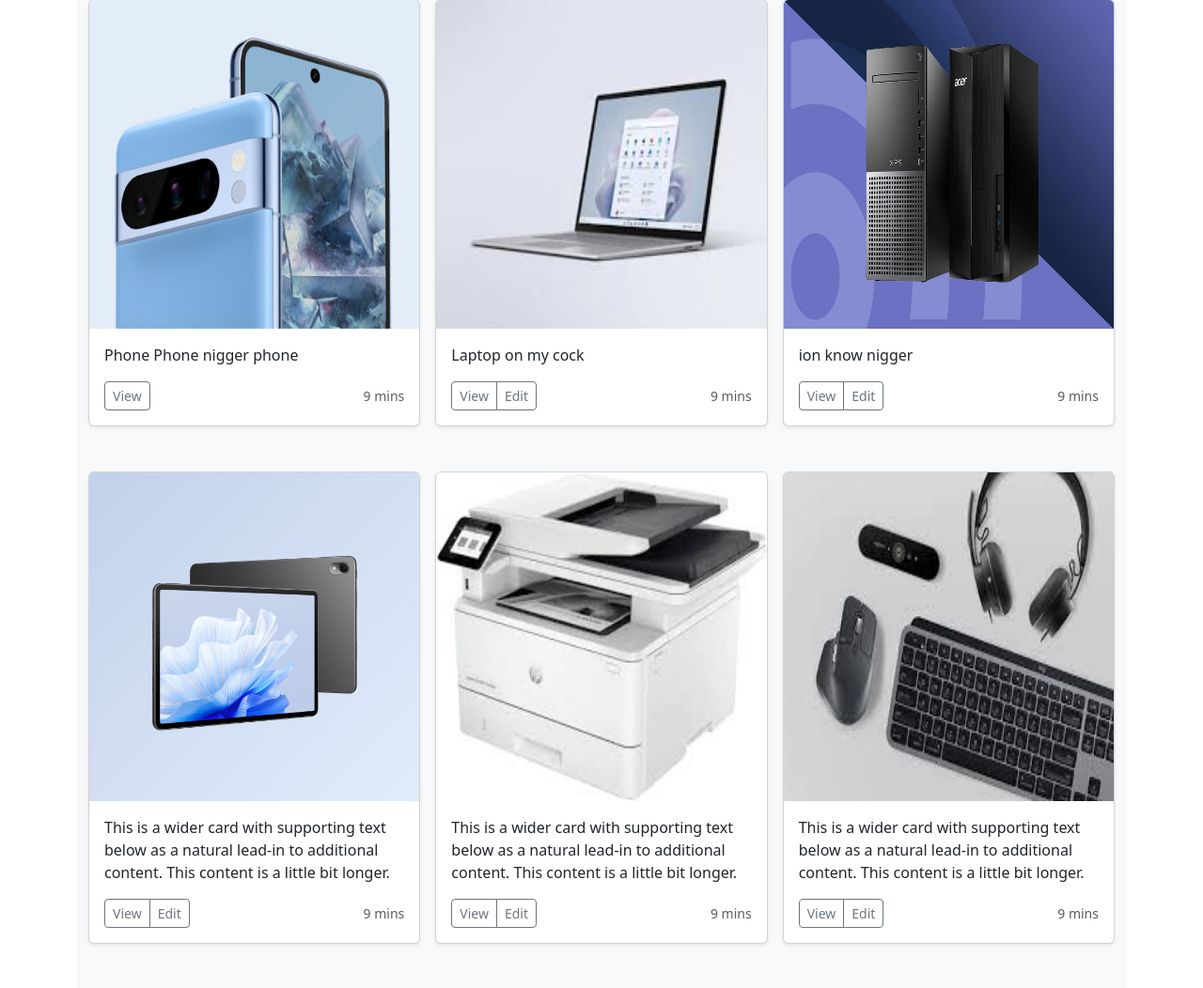
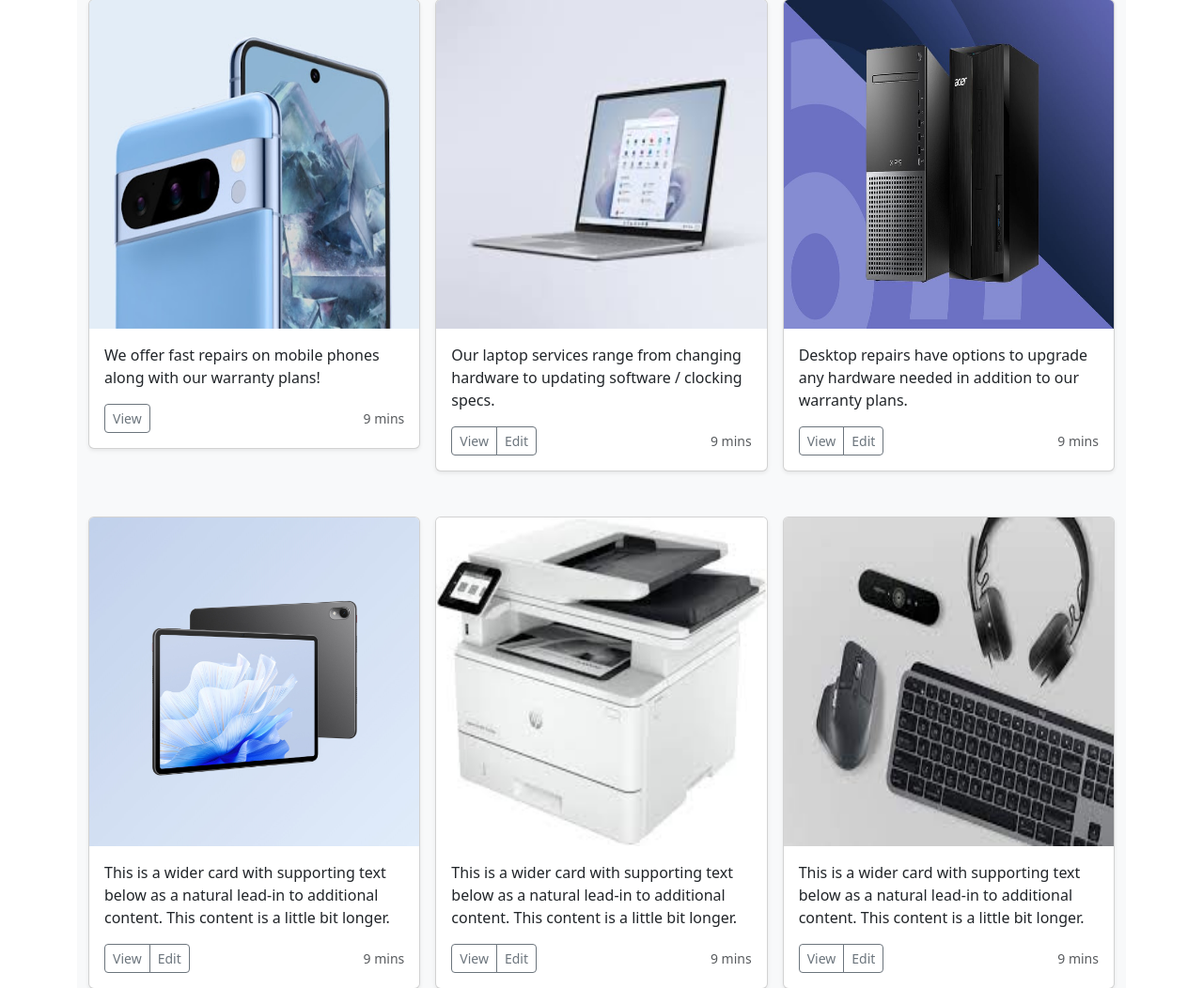
Before and after one commit to ceilingfans/app-dev, a Python web app: template website/templates/repair.html in a window 1280 px wide. Shown: the part 610-1662 px from the top of the page at 94% size. Run offline with Jinja, Linux system fonts and the light colour scheme; the template is opened without the code that fills it, so the values that code supplies are empty, except form fields; form fields are guessed from the names that the template uses.

Commit message:
fix: repair

```diff
--- a/website/templates/repair.html
+++ b/website/templates/repair.html
@@ -27,7 +27,7 @@
               <div class="card shadow-sm">
                 <img class="bd-placeholder-img card-img-top" src="/static/images/Phonepic.jpg" width="100%" height="350" role="img"></img>
                 <div class="card-body">
-                  <p class="card-text">Phone Phone nigger phone</p>
+                  <p class="card-text">We offer fast repairs on mobile phones along with our warranty plans!</p>
                   <div class="d-flex justify-content-between align-items-center">
                     <div class="btn-group">
                       <button type="button" class="btn btn-sm btn-outline-secondary">View</button>
@@ -37,11 +37,12 @@
                 </div>
               </div>
             </div>
+
             <div class="col">
               <div class="card shadow-sm">
                 <img class="bd-placeholder-img card-img-top" src="/static/images/laptop.jpeg" width="100%" height="350" role="img"></img>
                 <div class="card-body">
-                  <p class="card-text">Laptop on my cock</p>
+                  <p class="card-text">Our laptop services range from changing hardware to updating software / clocking specs.</p>
                   <div class="d-flex justify-content-between align-items-center">
                     <div class="btn-group">
                       <button type="button" class="btn btn-sm btn-outline-secondary">View</button>
@@ -52,11 +53,12 @@
                 </div>
               </div>
             </div>
+
             <div class="col">
               <div class="card shadow-sm">
                 <img class="bd-placeholder-img card-img-top" src="/static/images/desk.jpg" width="100%" height="350" role="img"></img>
                 <div class="card-body">
-                  <p class="card-text">ion know nigger</p>
+                  <p class="card-text">Desktop repairs have options to upgrade any hardware needed in addition to our warranty plans.</p>
                   <div class="d-flex justify-content-between align-items-center">
                     <div class="btn-group">
                       <button type="button" class="btn btn-sm btn-outline-secondary">View</button>
@@ -85,6 +87,7 @@
                 </div>
               </div>
             </div>
+
             <div class="col">
               <div class="card shadow-sm">
                 <img class="bd-placeholder-img card-img-top" src="/static/images/printer.jpeg" width="100%" height="350" role="img"></img>
@@ -100,6 +103,7 @@
                 </div>
               </div>
             </div>
+
             <div class="col">
               <div class="card shadow-sm">
                 <img class="bd-placeholder-img card-img-top" src="/static/images/peripherals.jpeg" width="100%" height="350" role="img"></img>
```
